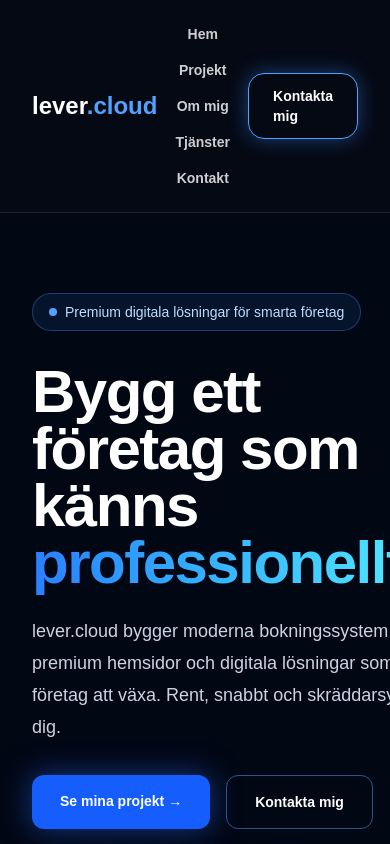
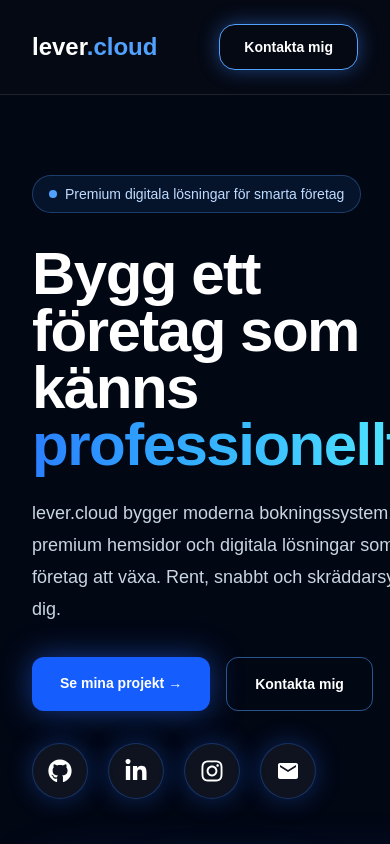
Before and after one commit to 1LeandroLV/lever-cloud, a Next.js app: page / in a window 390 px wide. Shown: the top 844 px of the page. Built offline with nearby package versions, Linux system fonts and the light colour scheme.

Commit message:
Hide navbar on mobile

```diff
--- a/app/page.tsx
+++ b/app/page.tsx
@@ -44,7 +44,7 @@
             lever<span className="text-blue-400">.cloud</span>
           </div>
 
-          <div className="flex flex-wrap justify-center gap-4 text-sm font-semibold text-white/80">
+          <div className="hidden md:flex gap-6 text-sm font-semibold text-white/80">
   <a href="#">Hem</a>
 
   <a
```
